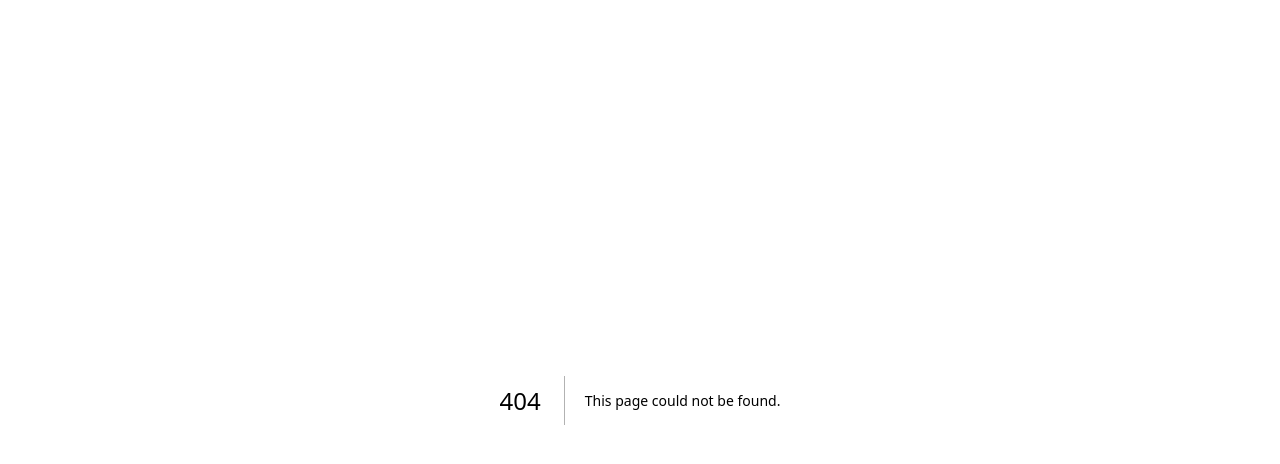
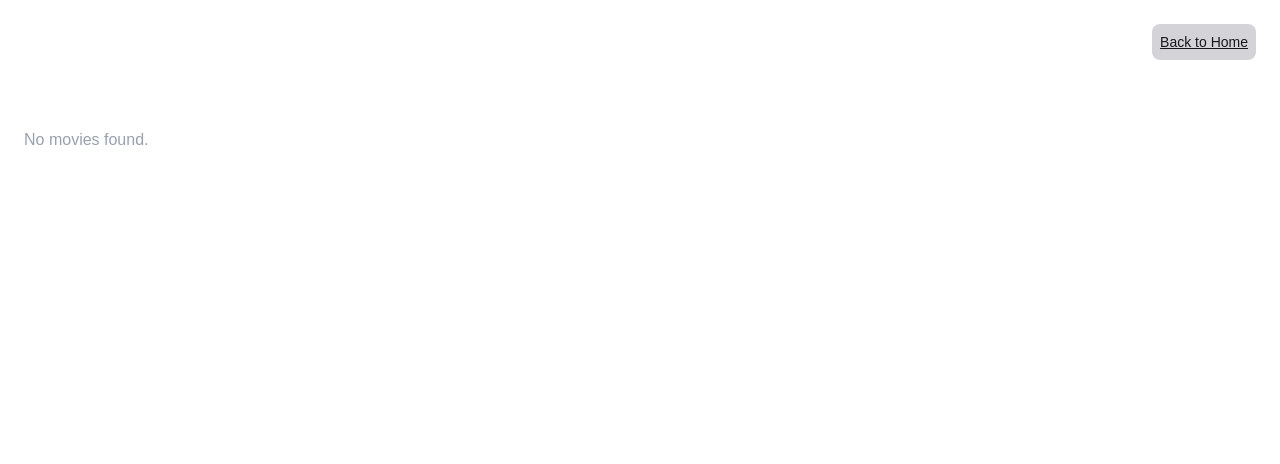
Before and after one commit to marcdevceo/movifind, a Next.js app: page /search in a window 1280 px wide. Before the commit this address had no page. Shown: the top 464 px of the page. Built offline with nearby package versions, Linux system fonts and the light colour scheme.

Commit message:
feat: add TMDB search with results page and back-to-home button

```diff
--- /dev/null
+++ b/app/search/page.tsx
@@ -0,0 +1,40 @@
+export const dynamic = "force-dynamic";
+
+import { fetchTMDBMovies } from "@/lib/fetchTMDBMovies";
+import MovieRow from "@/components/MovieRow";
+import { UIMovie } from "@/types/movie";
+import BackButton from "@/components/BackButton";
+
+export default async function SearchPage(props: {
+    searchParams?: { q?: string };
+  }) {
+    const query = props.searchParams?.q || "";
+
+  let results: UIMovie[] = [];
+
+  if (query) {
+    results = await fetchTMDBMovies("/search/movie", {
+      query,
+    });
+  }
+
+  return (
+    <div className="p-6 text-white">
+        <div className="flex justify-end mb-5">
+            <BackButton
+                route="/"
+                buttonName="Back to Home"
+            />
+        </div>
+      <h2 className="text-2xl font-bold mb-4">
+        {query ? `Search results for "${query}"` : "No search term provided."}
+      </h2>
+
+      {results.length > 0 ? (
+        <MovieRow title="Results" movies={results} />
+      ) : (
+        <p className="text-gray-400">No movies found.</p>
+      )}
+    </div>
+  );
+}
--- /dev/null
+++ b/components/BackButton.tsx
@@ -0,0 +1,19 @@
+"use client";
+import { useRouter } from "next/navigation";
+
+interface BackButtonProps {
+    route: string;
+    buttonName: string;
+}
+export default function BackButton({ route, buttonName }: BackButtonProps) {
+  const router = useRouter();
+
+  return (
+    <button
+      onClick={() => router.push((route))}
+      className="text-sm text-zinc-900 hover:text-zinc-200 hover:bg-zinc-800 underline bg-zinc-300 rounded-lg p-2"
+    >
+      {buttonName}
+    </button>
+  );
+}
--- a/components/MovieCard.tsx
+++ b/components/MovieCard.tsx
@@ -5,16 +5,16 @@ export default function MovieCard({ movie }: { movie: UIMovie }) {
   const imageUrl = movie?.poster;
 
   return (
-    <div className="min-w-[150px] sm:min-w-[250px] flex flex-col justify-between bg-zinc-800 p-2 rounded shadow-xl hover:scale-105 transition-transform duration-200">
+    <div className="flex flex-col justify-between p-2 rounded shadow-xl hover:scale-105 transition-transform duration-200">
       <div className="w-full aspect-[2/3] bg-zinc-700 rounded overflow-hidden">
         {imageUrl ? (
-          <Image
-            src={movie.poster}
-            alt={movie.title}
-            width={200}
-            height={200}
-            className="w-full h-full object-cover"
-          />
+                     <Image
+                       src={movie.poster || "/fallback.png"}
+                       alt={movie.title}
+                       width={160}
+                       height={240}
+                       className="rounded-md w-full"
+                     />
         ) : (
           <div className="w-full h-40 bg-zinc-700 flex items-center justify-center text-sm text-gray-400">
             No image
--- a/components/MovieModal.tsx
+++ b/components/MovieModal.tsx
@@ -29,7 +29,7 @@ export default function MovieModal({ movie, isOpen, onClose }: Props) {
           {/* Content */}
           <div className="flex flex-col md:flex-row p-4 gap-4">
             <Image
-              src={movie.poster || "/fallback.jpg"}
+              src={movie.poster || "/fallback.png"}
               alt={movie.title}
               width={250}
               height={375}
--- a/components/MovieRow.tsx
+++ b/components/MovieRow.tsx
@@ -3,7 +3,7 @@
 import { useState } from "react";
 import MovieModal from "./MovieModal";
 import { UIMovie } from "@/types/movie";
-import Image from "next/image";
+import MovieCard from "./MovieCard";
 
 export default function MovieRow({ title, movies }: { title: string; movies: UIMovie[] }) {
   const [selected, setSelected] = useState<UIMovie | null>(null);
@@ -18,14 +18,7 @@ export default function MovieRow({ title, movies }: { title: string; movies: UIM
             className="w-40 cursor-pointer flex-shrink-0"
             onClick={() => setSelected(movie)}
           >
-            <Image
-              src={movie.poster || "/fallback.jpg"}
-              alt={movie.title}
-              width={160}
-              height={240}
-              className="rounded-md w-full"
-            />
-            <p className="text-sm mt-1 text-white">{movie.title}</p>
+            <MovieCard movie={movie}/>
           </div>
         ))}
       </div>
--- a/components/Navbar.tsx
+++ b/components/Navbar.tsx
@@ -1,12 +1,42 @@
+"use client";
+
 import Link from "next/link";
+import { useState } from "react";
+import { useRouter } from "next/navigation";
 
-export default function Navbar() {
+export default function NavBar() {
+  const [query, setQuery] = useState("");
+  const router = useRouter();
+
+  const handleSearch = (e: React.FormEvent) => {
+    e.preventDefault();
+    if (!query.trim()) return;
+
+    router.push(`/search?q=${encodeURIComponent(query.trim())}`);
+    setQuery("");
+  };
+
   return (
     <nav className="w-full bg-red-700/25 backdrop-blur-lg text-white px-6 py-4 flex items-center justify-between fixed top-0 z-50 shadow-md">
-      <Link href="/" className="text-3xl font-bold tracking-wide">
-        MoviFind
+      <Link href="/" className="sm:text-3xl font-bold tracking-wide">
+        🎬 MoviFind
       </Link>
-      {/* Add more nav links or buttons here later if needed */}
+
+      <form onSubmit={handleSearch} className="flex items-center gap-2">
+        <input
+          type="text"
+          value={query}
+          onChange={(e) => setQuery(e.target.value)}
+          placeholder="Search movies..."
+          className="px-1 sm:px-3 py-1 rounded bg-zinc-800 text-white focus:outline-none"
+        />
+        <button
+          type="submit"
+          className="bg-indigo-600 text-white px-1 sm:px-3 py-1 rounded hover:bg-indigo-700"
+        >
+          Search
+        </button>
+      </form>
     </nav>
   );
 }
```
Also changed, not shown: public/fallback.png (added).
